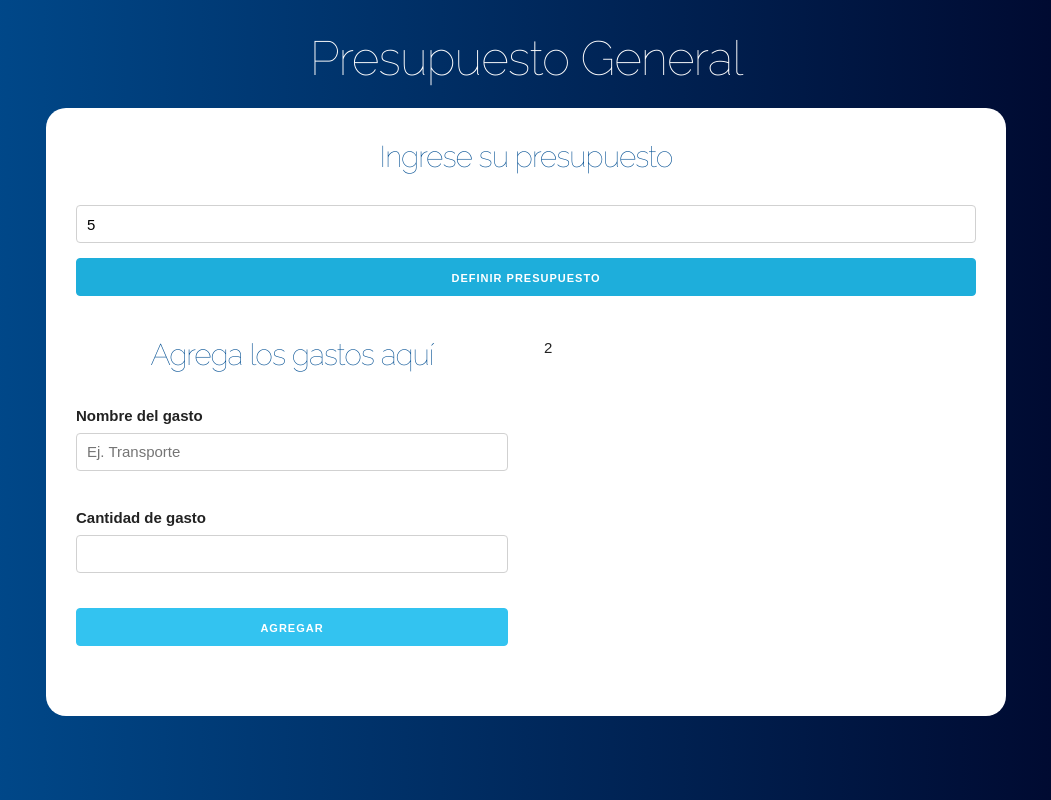
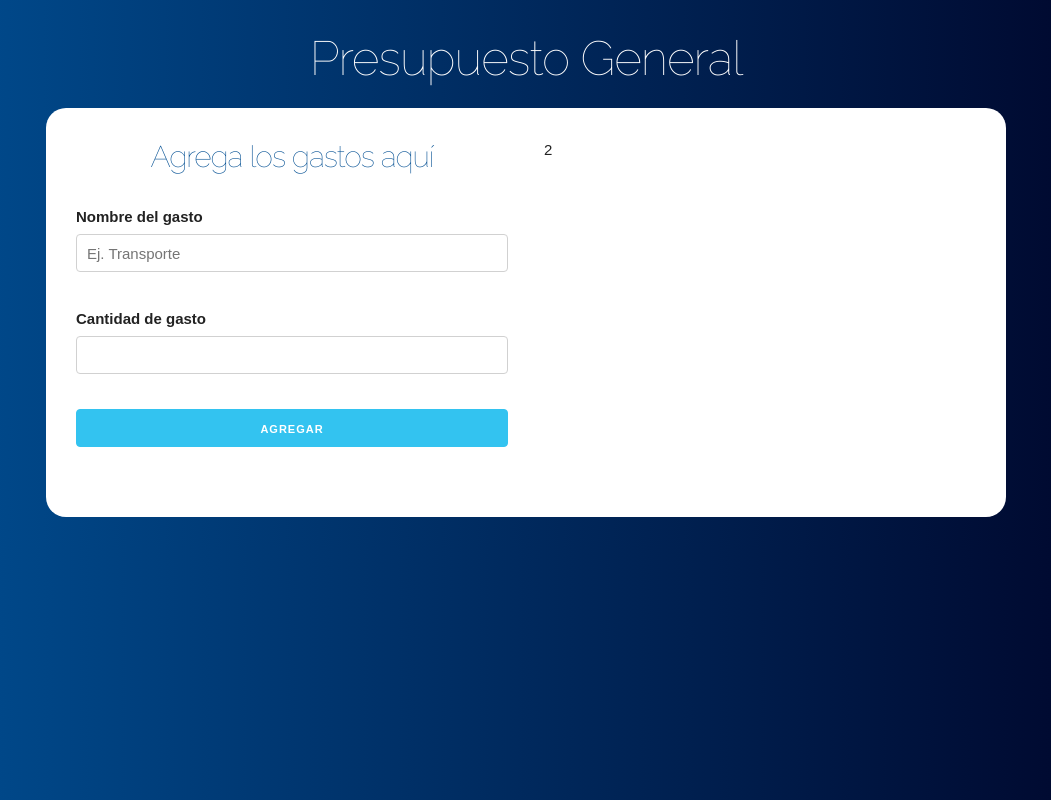
Before and after one commit to nastyc0de/curso_2, a React (Create React App) app: page / in a window 1280 px wide. Both pictures are taken after typing "5" into the empty fields and a click on the input "Definir Presupuesto". Shown: the whole page, without its empty margins (114-1165 px from the left). Built offline with nearby package versions, Linux system fonts and the light colour scheme.

Commit message:
quinto commit

```diff
--- a/src/App.js
+++ b/src/App.js
@@ -6,6 +6,7 @@ function App() {
   // definir los state
   const[presupuesto,guardarPresupuesto] = useState(0);
   const [saldo, guardarSaldo] = useState(0);
+  const [mostrarformulario, actualizarFormulario] = useState(true);
 
   return (
    <div className='container'>
@@ -13,18 +14,26 @@ function App() {
      <header>
        <h1>Presupuesto General</h1>
        <div className='contenido-principal contenido'>
-         <Question
+        { mostrarformulario ? (
+          <Question
           guardarPresupuesto={guardarPresupuesto}
           guardarSaldo={guardarSaldo}
+          actualizarFormulario={actualizarFormulario}
          />
-         <div className="row">
+        ):
+          (
+            <div className="row">
               <div className="one-half column">
                 <Formulario />
               </div>
               <div className="one-half column">
                 2
               </div>
-         </div>
+            </div>
+          )
+        }
+
+
        </div>
      </header>
 
--- a/src/components/Question.js
+++ b/src/components/Question.js
@@ -1,7 +1,7 @@
 import React,{Fragment,useState} from 'react';
 import Error from './Error';
 
-const Question = ({guardarPresupuesto, guardarSaldo}) => {
+const Question = ({guardarPresupuesto, guardarSaldo, actualizarFormulario}) => {
 
     //Definir el state
     const [cantidad, guardarCantidad] = useState(0);
@@ -25,6 +25,7 @@ const Question = ({guardarPresupuesto, guardarSaldo}) => {
         guardarError(false);
         guardarPresupuesto(cantidad);
         guardarSaldo(cantidad);
+        actualizarFormulario(false);
 
     }
     return ( <Fragment>
```
